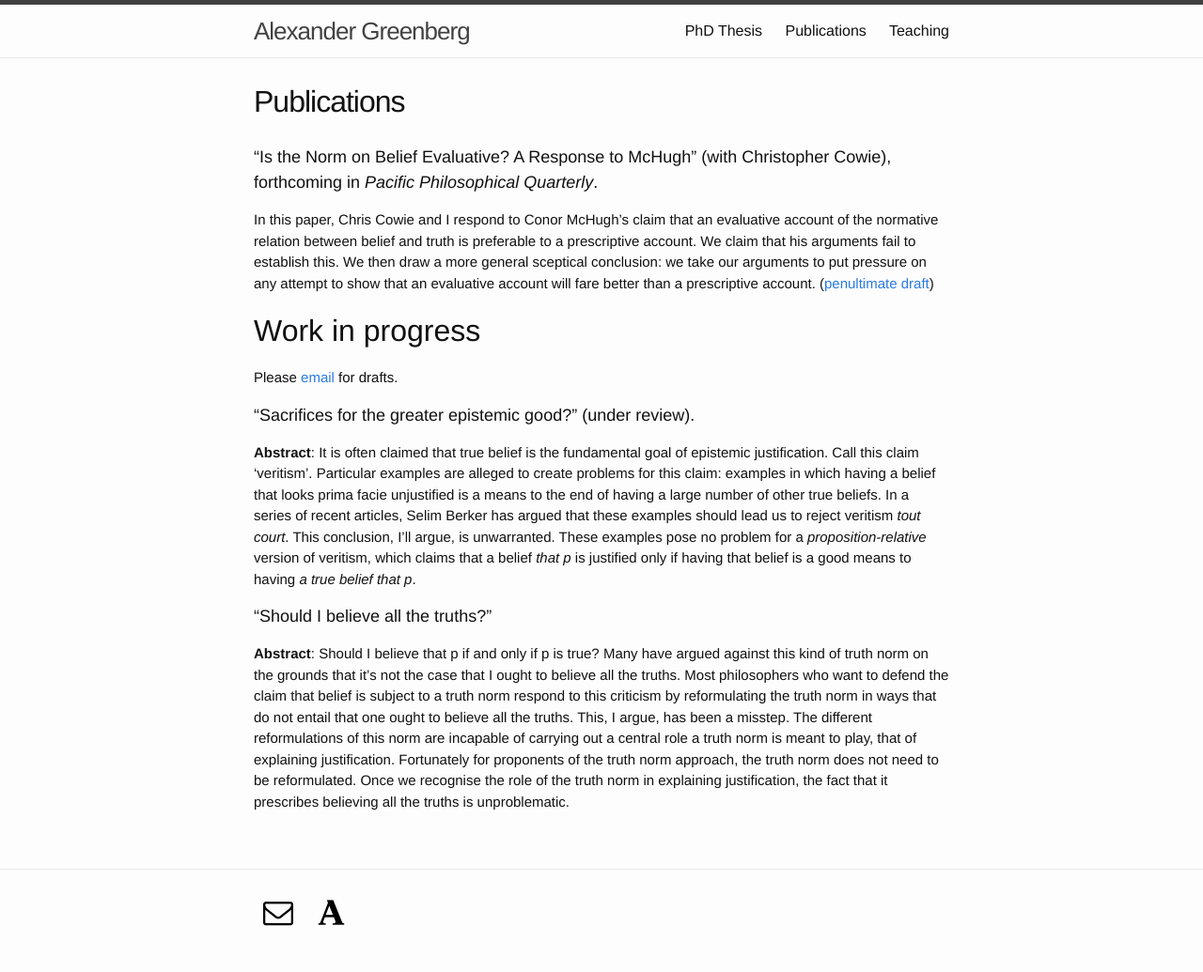
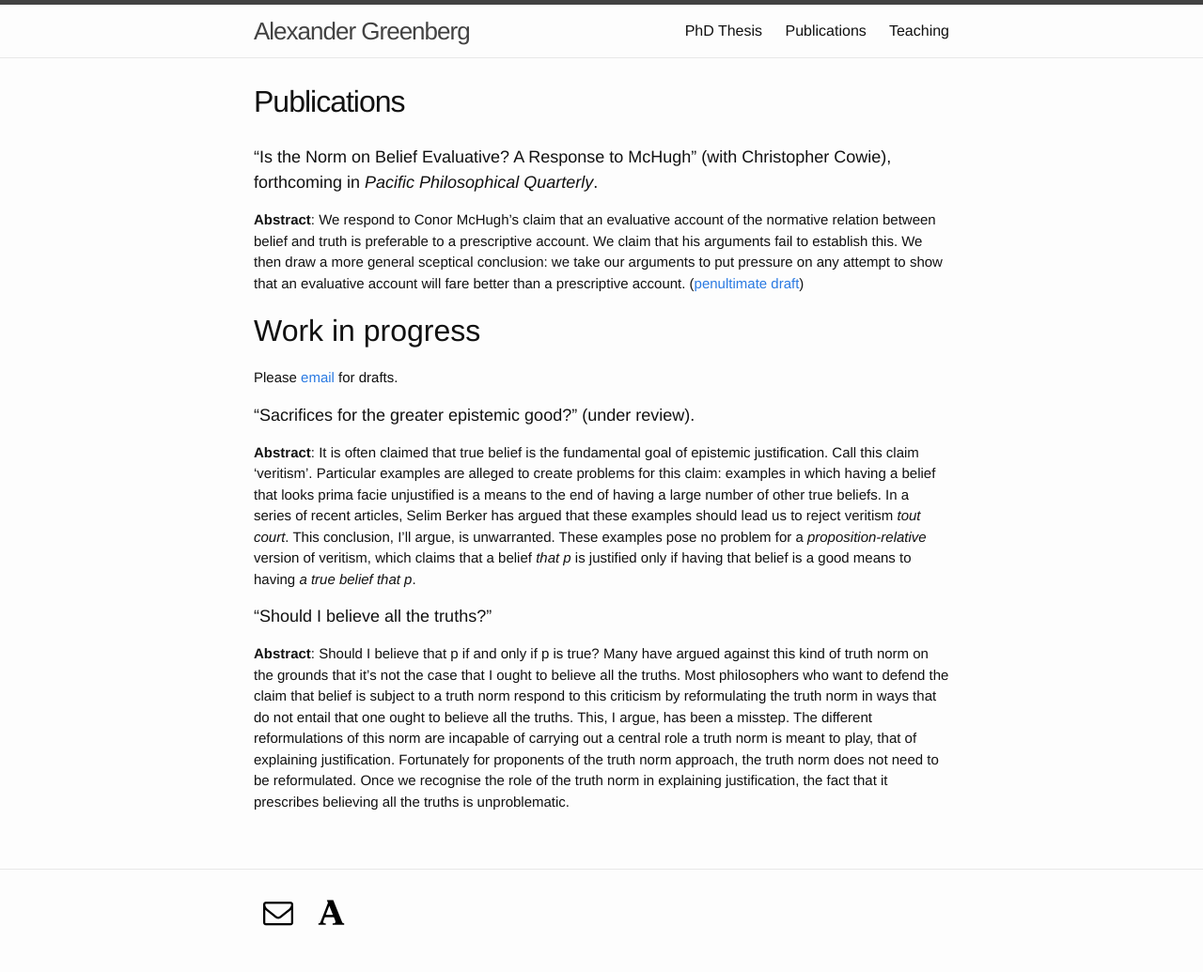
Before and after one commit to alexandergreenberg/alexandergreenberg.github.io, a Jekyll site: the page built from 02_Publications.md, in a window 1280 px wide. Shown: the whole page at 94% size. Built offline with Jekyll 4.4.1, drawn with Linux system fonts in a browser that asks for light colours; some web fonts are replaced.

Commit message:
Consistent titles

```diff
--- a/02_Publications.md
+++ b/02_Publications.md
@@ -6,7 +6,7 @@
 
 #### "Is the Norm on Belief Evaluative? A Response to McHugh" (with Christopher Cowie), forthcoming in *Pacific Philosophical Quarterly*.
 
-In this paper, Chris Cowie and I respond to Conor McHugh's claim that an evaluative account of the normative relation between belief and truth is preferable to a prescriptive account. We claim that his arguments fail to establish this. We then draw a more general sceptical conclusion: we take our arguments to put pressure on any attempt to show that an evaluative account will fare better than a prescriptive account. ([penultimate draft](/pdfs/is-the-norm-on-belief-evaluative.pdf){:target="_blank"})
+**Abstract**: We respond to Conor McHugh's claim that an evaluative account of the normative relation between belief and truth is preferable to a prescriptive account. We claim that his arguments fail to establish this. We then draw a more general sceptical conclusion: we take our arguments to put pressure on any attempt to show that an evaluative account will fare better than a prescriptive account. ([penultimate draft](/pdfs/is-the-norm-on-belief-evaluative.pdf){:target="_blank"})
 
 ## Work in progress
 
```
